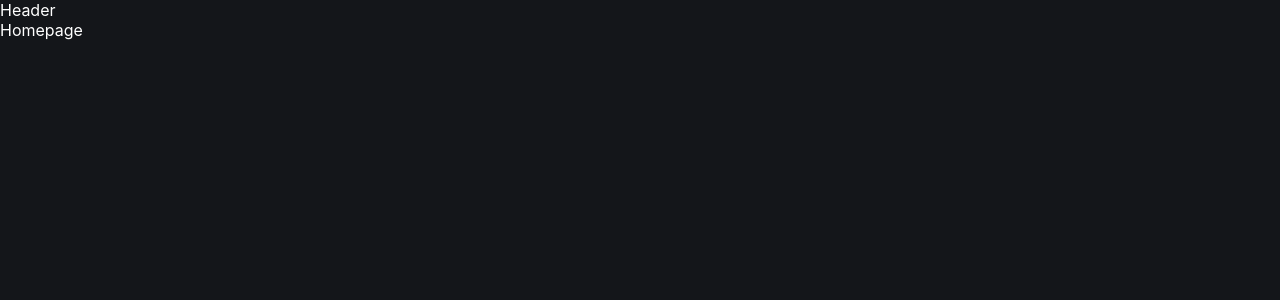
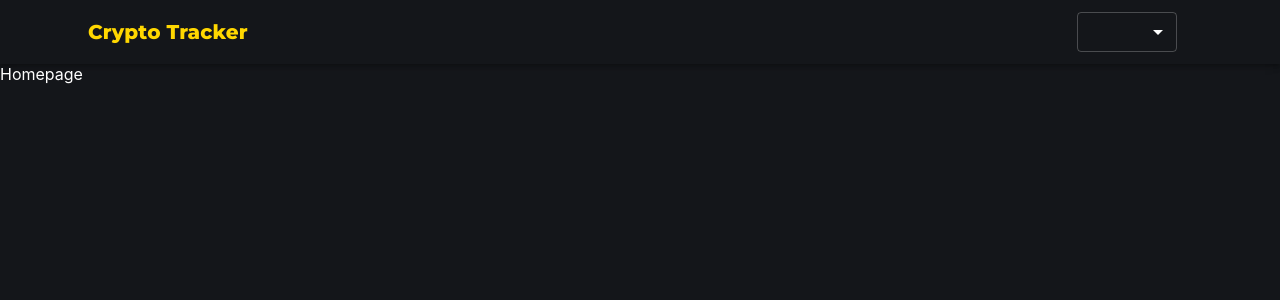
Before and after one commit to Lucas-PCN/crypto_application, a React (Create React App) app: page / in a window 1280 px wide. Shown: the top 300 px of the page. Built offline with nearby package versions, Linux system fonts and the light colour scheme; the HTML template or start-up script is replaced by a standard one.

Commit message:
Feat: implements Header

```diff
--- a/src/Components/Header.js
+++ b/src/Components/Header.js
@@ -1,7 +1,67 @@
+import {
+  AppBar,
+  Container,
+  MenuItem,
+  Select,
+  ThemeProvider,
+  Toolbar,
+  Typography,
+  createTheme,
+} from "@mui/material";
+import { makeStyles } from "@mui/styles";
 import React from "react";
+import { useNavigate } from "react-router-dom";
+
+const useStyles = makeStyles(() => ({
+  title: {
+    cursor: "pointer",
+    color: "gold",
+    flex: 1,
+  },
+}));
 
 const Header = () => {
-  return <div>Header</div>;
+  const classes = useStyles();
+
+  const navigate = useNavigate();
+
+  const darkTheme = createTheme({
+    palette: {
+      primary: {
+        main: "#fff",
+      },
+      mode: "dark",
+    },
+  });
+
+  return (
+    <ThemeProvider theme={darkTheme}>
+      <AppBar color="transparent" position="static">
+        <Container>
+          <Toolbar>
+            <Typography
+              onClick={() => navigate("/")}
+              variant="h6"
+              className={classes.title}
+              style={{
+                fontFamily: "Montserrat",
+                fontWeight: "bold",
+              }}
+            >
+              Crypto Tracker
+            </Typography>
+            <Select
+              variant="outlined"
+              style={{ width: 100, height: 40, marginRight: 15}}
+            >
+              <MenuItem value={"USD"}>USD</MenuItem>
+              <MenuItem value={"BRL"}>BRL</MenuItem>
+            </Select>
+          </Toolbar>
+        </Container>
+      </AppBar>
+    </ThemeProvider>
+  );
 };
 
 export default Header;
```
